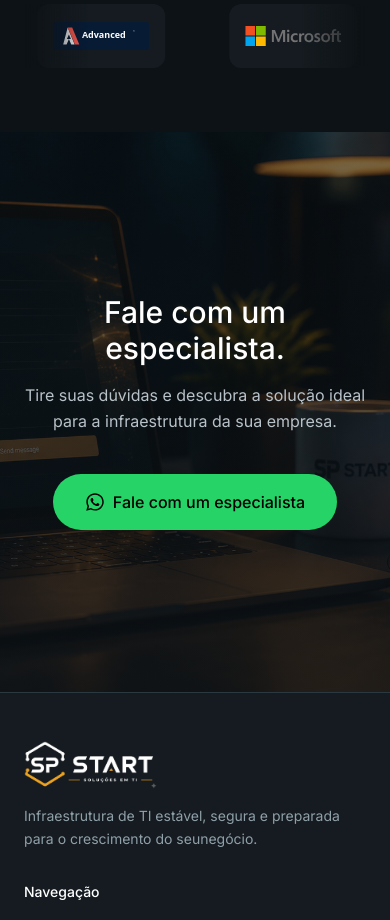
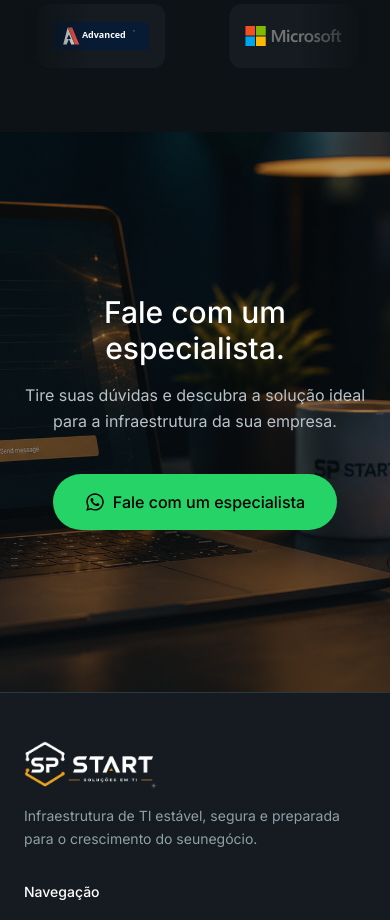
Before and after one commit to luccasdev19/Sp-start, a Next.js app: page / in a window 390 px wide. Shown: the part 9380-10300 px from the top of the page. Built offline with nearby package versions, Linux system fonts and the light colour scheme.

Commit message:
resolvendo big de imagem no mobilo

```diff
--- a/components/sections/FinalCTA.tsx
+++ b/components/sections/FinalCTA.tsx
@@ -13,7 +13,7 @@ export function FinalCTA() {
         sizes="100vw"
         className="object-cover object-[65%_center] sm:object-center"
       />
-      <div className="absolute inset-0 bg-gradient-to-b from-background/55 via-background/70 to-background/85" />
+      <div className="absolute inset-0 bg-gradient-to-b from-background/30 via-background/45 to-background/60" />
       <FadeIn className="w-full">
         <div className="relative z-10 mx-auto max-w-4xl text-center">
           <h2 className="text-3xl font-medium text-foreground sm:text-4xl">
--- a/components/sections/Hero.tsx
+++ b/components/sections/Hero.tsx
@@ -15,7 +15,7 @@ export function Hero() {
           sizes="100vw"
           className="object-cover object-[65%_center] sm:object-center"
         />
-        <div className="absolute inset-0 bg-gradient-to-b from-petrol/70 via-background/55 to-background/85" />
+        <div className="absolute inset-0 bg-gradient-to-b from-petrol/50 via-background/35 to-background/55" />
       </div>
       <div className="relative z-10 mx-auto flex w-full max-w-4xl flex-1 flex-col items-center justify-center px-6 py-16 text-center sm:py-20">
         <h1 className="text-3xl font-medium leading-tight text-foreground sm:text-4xl lg:text-5xl">
```
